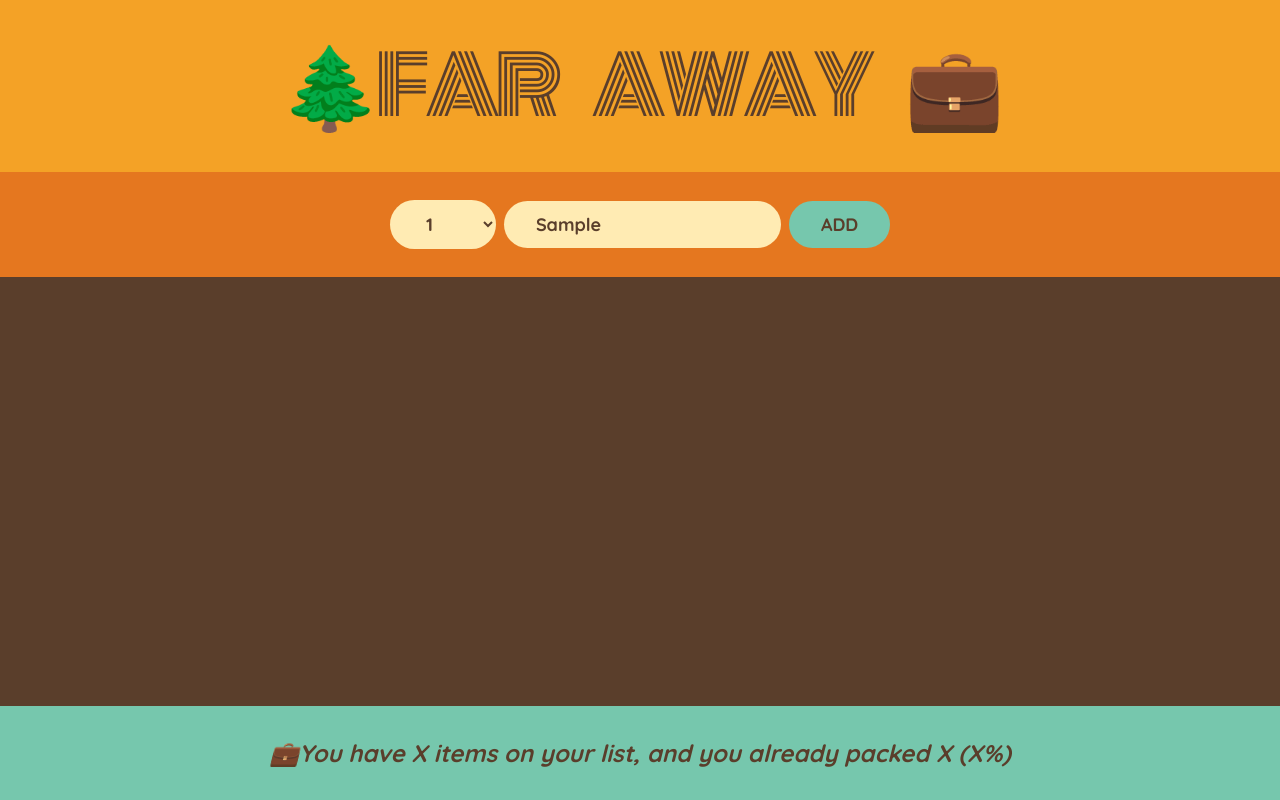
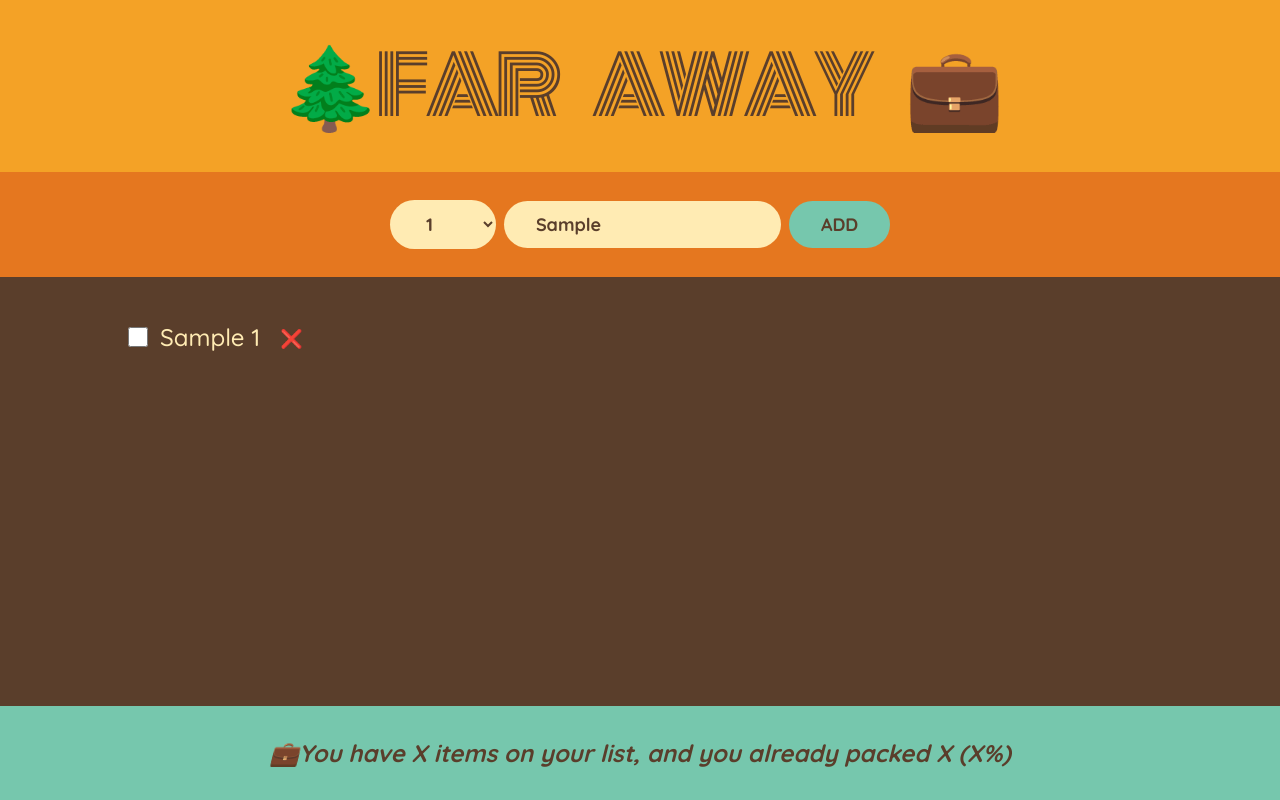
Before and after one commit to Idowu-Adelekee/travel-list-app, a React (Create React App) app: page / in a window 1280 px wide. Both pictures are taken after typing "Sample" into the empty fields and a click on the button "ADD". Built offline with nearby package versions, Linux system fonts and the light colour scheme.

Commit message:
Daily commitment

```diff
--- a/src/App.js
+++ b/src/App.js
@@ -15,11 +15,23 @@
     setItems((items) => [...items, item]);
   }
 
+  function handleDeleteItem(id) {
+    setItems((items) => items.filter((item) => item.id !== id));
+  }
+
+  function handleToggleItem(id) {
+    setItems((items) =>
+      items.map((item) =>
+        item.id === id ? { ...item, packed: !item.packed } : item,
+      ),
+    );
+  }
+
   return (
     <div className="app">
       <Logo />
       <Form onAddItems={handleNewItem} />
-      <ParkingList items={items} />
+      <ParkingList items={items} onDeleteItem={handleDeleteItem} />
       <Stats />
     </div>
   );
@@ -35,12 +47,17 @@
 
   function handleSubmit(e) {
     e.preventDefault();
+
+    if (!description) return;
+
     const newItem = {
       quantity,
       description,
       id: Date.now(),
       isPacked: true,
     };
+
+    onAddItems(newItem);
   }
 
   return (
@@ -65,26 +82,27 @@
   );
 }
 
-function ParkingList({ items }) {
+function ParkingList({ items, onDeleteItem }) {
   console.log(items);
   return (
     <div className="list">
       <ul>
         {items.map((item) => (
-          <Item item={item} key={item.id} />
+          <Item item={item} onDeleteItem={onDeleteItem} key={item.id} />
         ))}
       </ul>
     </div>
   );
 }
 
-function Item({ item }) {
+function Item({ item, onDeleteItem }) {
   return (
     <li>
+      <input type="checkbox" value={item.packed} onChange={() => {}} />
       <span style={item.packed ? { textDecoration: "line-through" } : {}}>
         {item.description} {item.quantity}
       </span>
-      <span>❌</span>
+      <button onClick={() => onDeleteItem(item.id)}>❌</button>
     </li>
   );
 }
@@ -96,3 +114,5 @@
     </footer>
   );
 }
+
+console.log("git");
```
